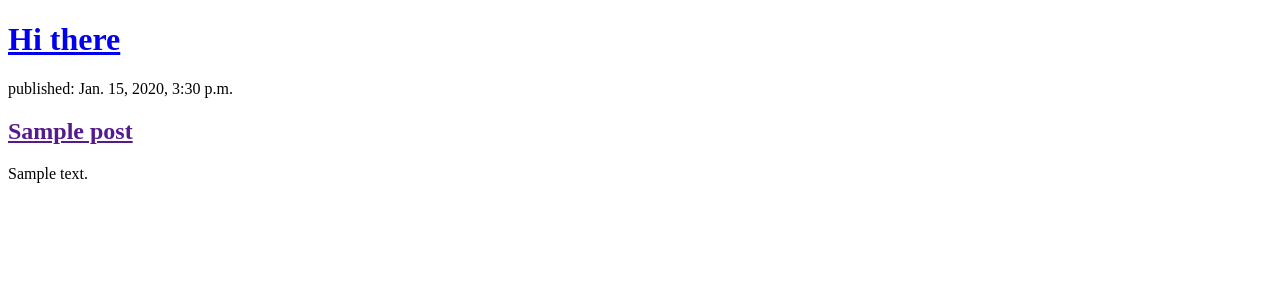
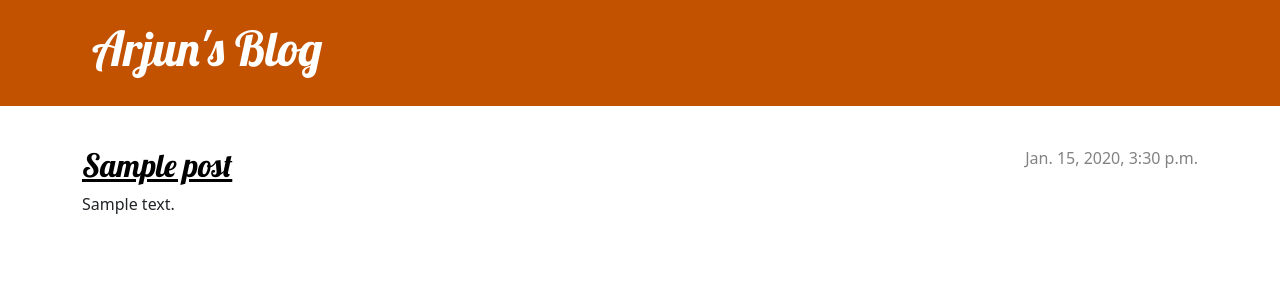
Before and after one commit to arjunomray/da_blog, a Django app: page / in a window 1280 px wide. Shown: the top 300 px of the page. Run offline with Django 3.2, Linux system fonts and the light colour scheme; tables that the repository leaves empty hold one stand-in row (values such as "Sample post").

Commit message:
Added post detail page

```diff
--- /dev/null
+++ b/blog/static/css/blog.css
@@ -0,0 +1,70 @@
+.page-header {
+    background-color: #C25100;
+    margin-top: 0;
+    margin-bottom: 40px;
+    padding: 20px 20px 20px 40px;
+}
+
+.page-header h1,
+.page-header h1 a,
+.page-header h1 a:visited,
+.page-header h1 a:active {
+    color: #ffffff;
+    font-size: 36pt;
+    text-decoration: none;
+}
+
+h1,
+h2,
+h3,
+h4 {
+    font-family: 'Lobster', cursive;
+}
+
+.date {
+    color: #828282;
+}
+
+.save {
+    float: right;
+}
+
+.post-form textarea,
+.post-form input {
+    width: 100%;
+}
+
+.top-menu,
+.top-menu:hover,
+.top-menu:visited {
+    color: #ffffff;
+    float: right;
+    font-size: 26pt;
+    margin-right: 20px;
+}
+
+.post {
+    margin-bottom: 70px;
+}
+
+.post h2 a,
+.post h2 a:visited {
+    color: #000000;
+}
+
+.post > .date,
+.post > .actions {
+    float: right;
+}
+
+.btn-secondary,
+.btn-secondary:visited {
+    color: #C25100;
+    background: none;
+    border-color: #C25100;
+}
+
+.btn-secondary:hover {
+    color: #FFFFFF;
+    background-color: #C25100;
+}
--- /dev/null
+++ b/blog/templates/blog/base.html
@@ -0,0 +1,31 @@
+<!-- This is used to add css to the html page -->
+{% load static %}
+<!DOCTYPE html>
+
+<html>
+    <head>
+        <link rel="stylesheet" href="https://cdn.jsdelivr.net/npm/bootstrap@5.1.3/dist/css/bootstrap.min.css" integrity="sha384-1BmE4kWBq78iYhFldvKuhfTAU6auU8tT94WrHftjDbrCEXSU1oBoqyl2QvZ6jIW3" crossorigin="anonymous">
+        <link rel="stylesheet" href="{% static 'css/blog.css' %}">
+        <link href="//fonts.googleapis.com/css?family=Lobster&subset=latin,latin-ext" rel="stylesheet" type="text/css">
+        <title> Arjun's Blog</title>
+    </head>
+
+        <body>
+            <header class="page-header">
+              <div class="container">
+                  <h1><a href="/">Arjun's Blog</a></h1>
+              </div>
+            </header>
+            <main class="container">
+                <div class="row">
+                    <div class="col">
+                    {% block content %}
+                    {% endblock %}
+                    </div>
+                </div>
+            </main>
+        </body>
+
+
+
+</html>
--- a/blog/templates/blog/post_list.html
+++ b/blog/templates/blog/post_list.html
@@ -1,22 +1,13 @@
-<!DOCTYPE html>
+{% extends 'blog/base.html' %}
 
-<html>
-    <head>
-        <title> Arjun's Blog</title>
-    </head>
-    <body>
-        <header>
-        <h1><a href="/">Hi there</a></h1>
-        </header>
-
-       {%for post in posts%}
-            <article>
-                <time>published: {{post.published_date}}</time>
-                <h2><a href="">{{post.title}}</a></h2>
-                <p>{{post.text|linebreaksbr}}</p>
-            </article>
-        {% endfor %}
-
-
-    </body>
-</html>
+{% block content %}
+    {% for post in posts %}
+        <article class="post">
+            <time class="date">
+                {{ post.published_date }}
+            </time>
+            <h2><a href="{% url 'post_detail' pk=post.pk %}">{{ post.title }}</a></h2>
+            <p>{{ post.text|linebreaksbr }}</p>
+        </article>
+    {% endfor %}
+{% endblock %}
--- a/blog/urls.py
+++ b/blog/urls.py
@@ -4,4 +4,5 @@ from . import views
 
 urlpatterns = [
 	path('', views.post_list, name = 'post_list'),
+	path('post/<int:pk>/', views.post_detail, name='post_detail'),
 ]
--- a/blog/views.py
+++ b/blog/views.py
@@ -1,8 +1,15 @@
 from django.shortcuts import render
 from django.utils import timezone
 from .models import Post
+from django.shortcuts import render, get_object_or_404
 
 # Create your views here.
 def post_list(request):
 	posts =Post.objects.filter(published_date__lte=timezone.now()).order_by('published_date')
 	return render(request,"blog/post_list.html", {'posts':posts})
+
+
+def post_detail(request, pk):
+
+    post = get_object_or_404(Post, pk=pk)
+    return render(request, 'blog/post_detail.html', {'post': post})
```
Also changed, not shown: blog/templates/blog/post_detail.html (added, +14 -0 lines).
